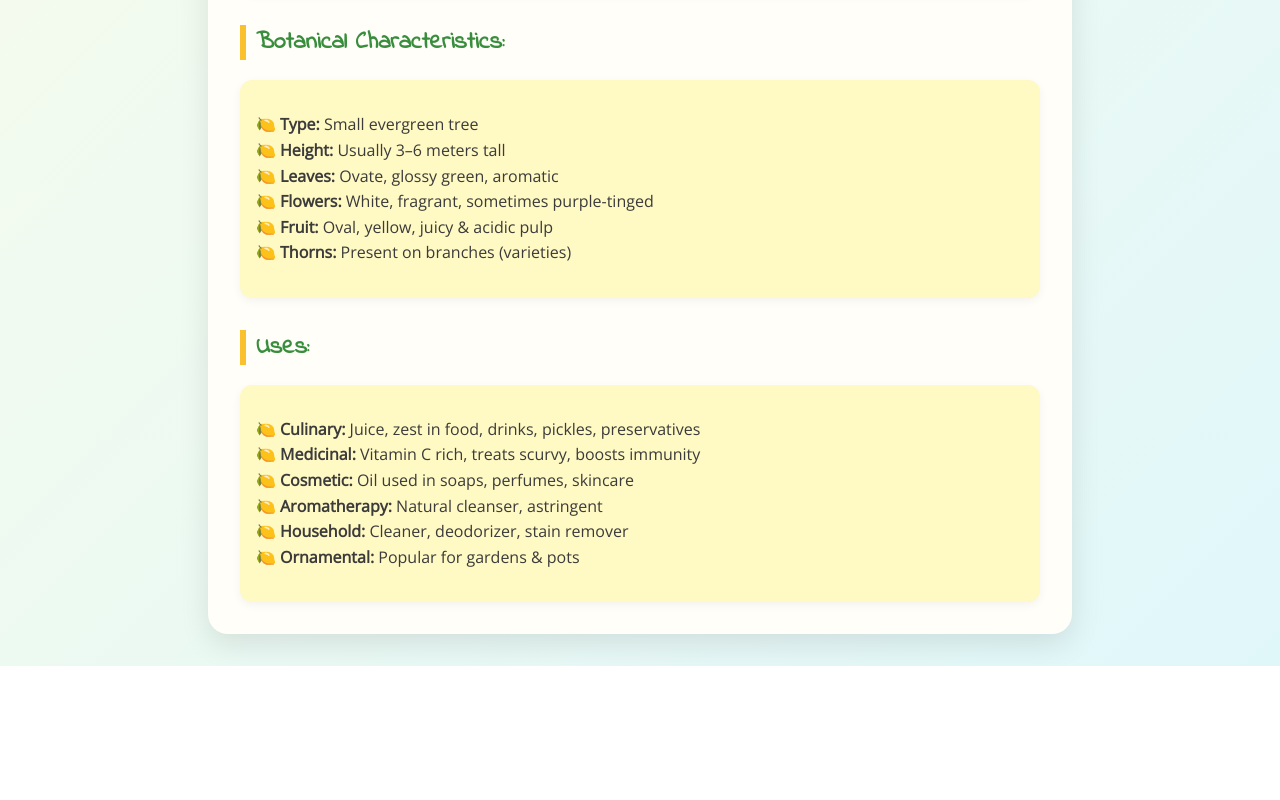
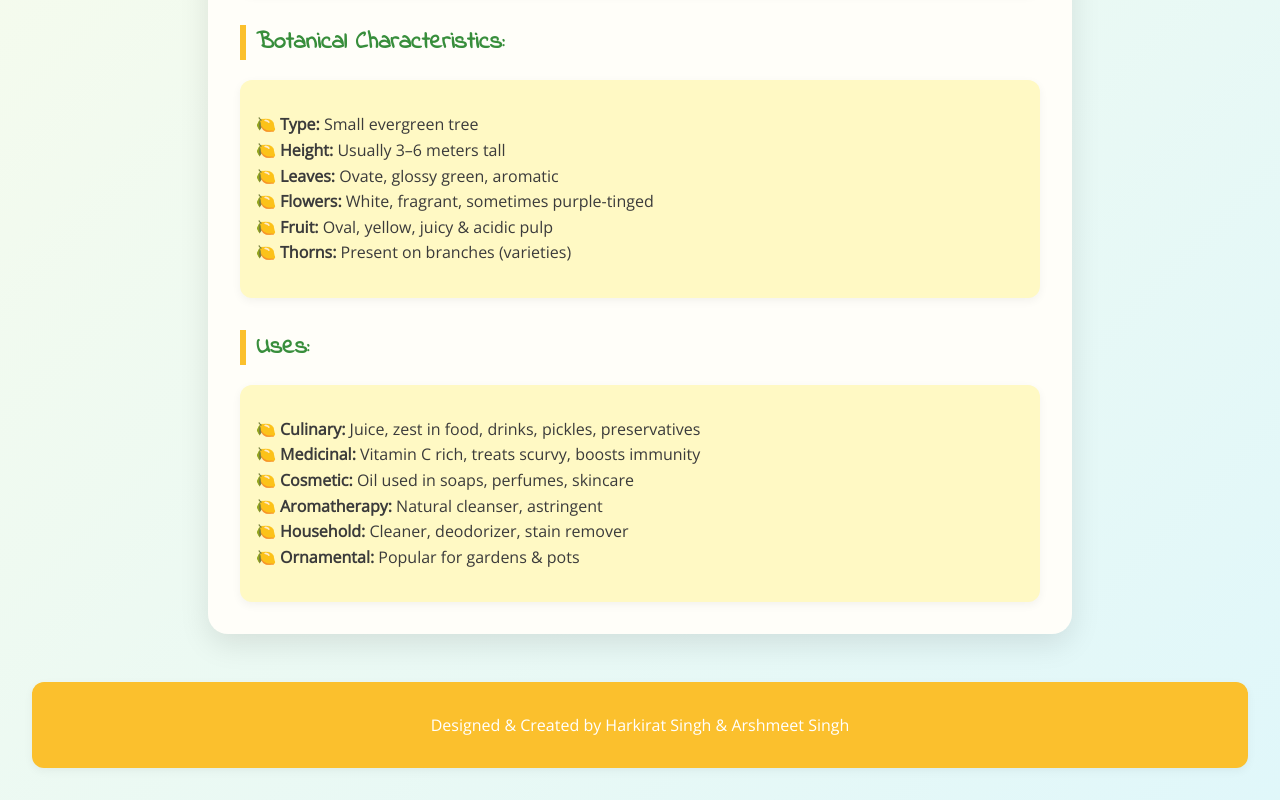
Before and after one commit to harkiratsingh23/lemon-qr-code, a plain HTML site: page index.html in a window 1280 px wide. Shown: the part 1087-1887 px from the top of the page. Before the commit the page ends 1753 px from the top, so only its background shows below. Drawn offline with nearby package versions, Linux system fonts and the light colour scheme.

Commit message:
Update index.html

```diff
--- a/index.html
+++ b/index.html
@@ -62,6 +62,17 @@
       box-shadow: 0 3px 10px rgba(0,0,0,0.05);
     }
 
+    .footer {
+      text-align: center;
+      font-size: 1rem;
+      margin-top: 3rem;
+      padding: 1rem;
+      background-color: #fbc02d;
+      color: white;
+      border-radius: 12px;
+      box-shadow: 0 3px 10px rgba(0,0,0,0.05);
+    }
+
     @media screen and (max-width: 600px) {
       .header {
         font-size: 2rem;
@@ -112,5 +123,9 @@
     </div>
   </div>
 
+  <div class="footer">
+    <p>Designed & Created by Harkirat Singh & Arshmeet Singh</p>
+  </div>
+
 </body>
 </html>
```
